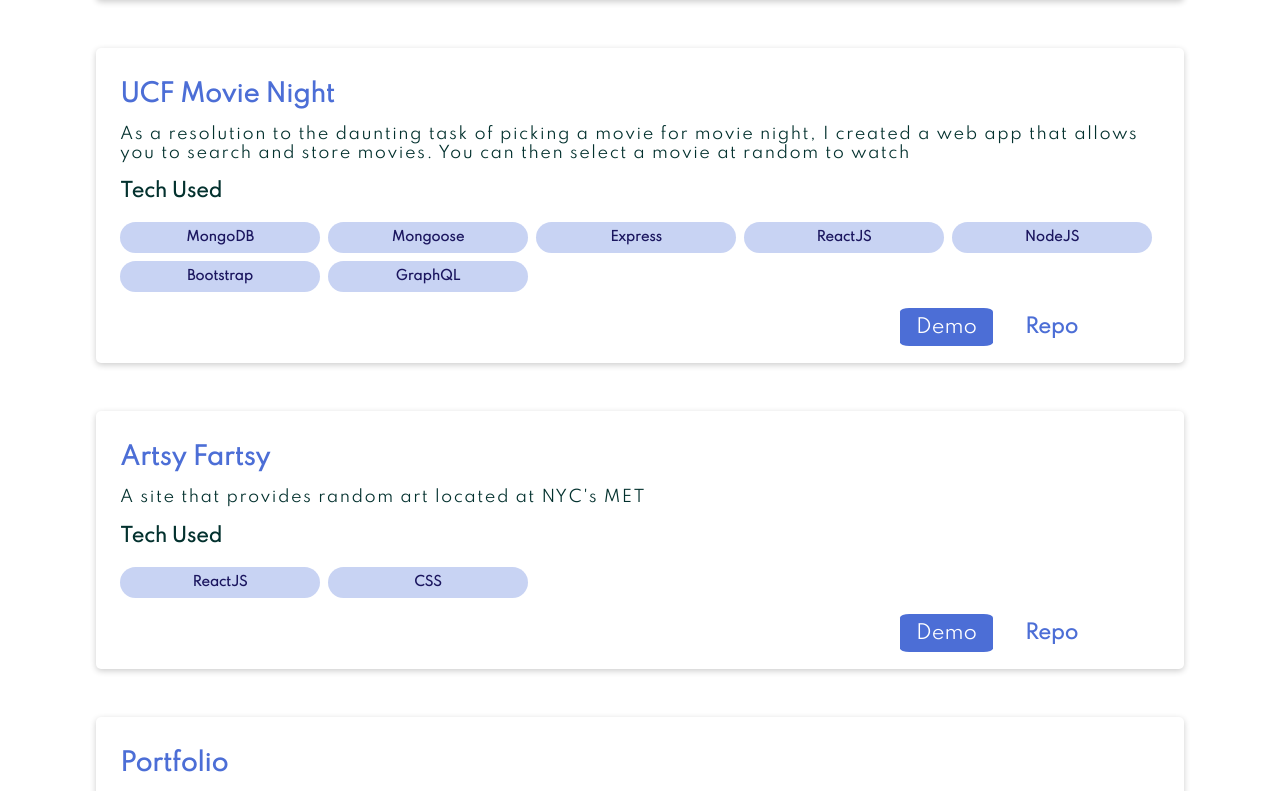
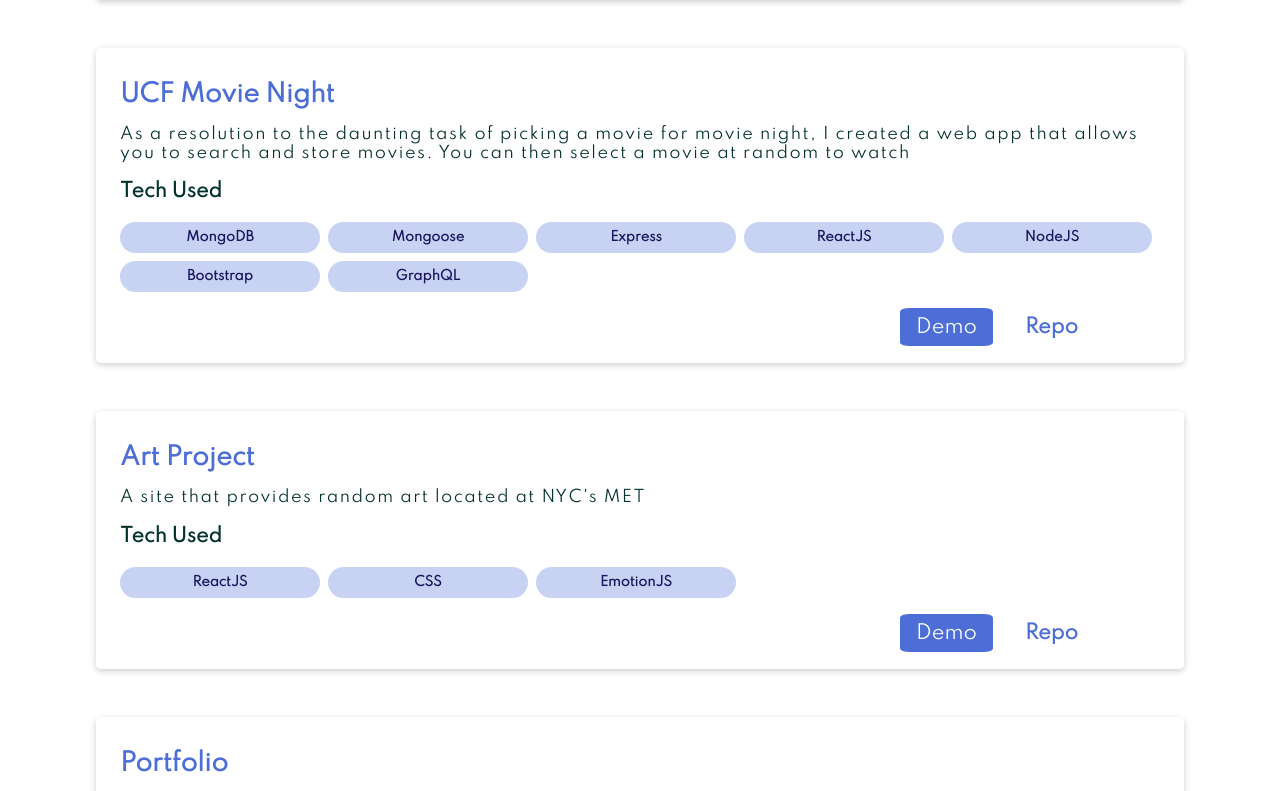
Before and after one commit to nburbinski/portfolio, a Gatsby site: page / in a window 1280 px wide. Shown: the part 1177-1968 px from the top of the page. Built offline with nearby package versions, Linux system fonts and the light colour scheme; Gatsby itself is replaced by a stand-in of ours.

Commit message:
edit projects list

```diff
--- a/src/projects.js
+++ b/src/projects.js
@@ -43,9 +43,9 @@ export const projects = [
     imgs: [],
   },
   {
-    Title: "Artsy Fartsy",
+    Title: "Art Project",
     Description: "A site that provides random art located at NYC's MET",
-    Tech: ["ReactJS", "CSS"],
+    Tech: ["ReactJS", "CSS", "EmotionJS"],
     Demo: "https://laughing-meninsky-294e01.netlify.app/",
     Repo: "https://github.com/nburbinski/art-project",
     imgs: [],
```
